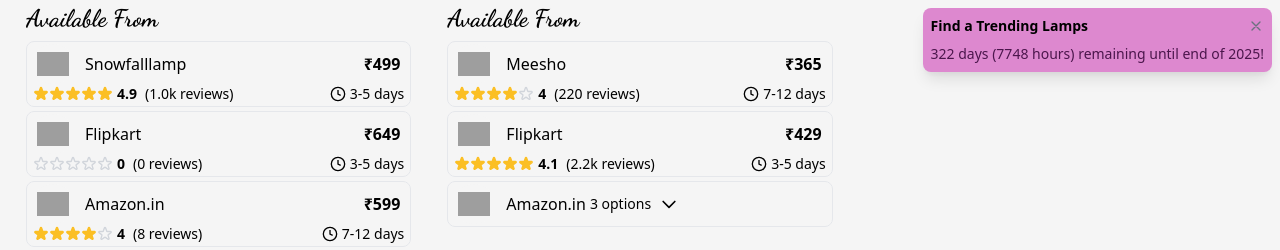
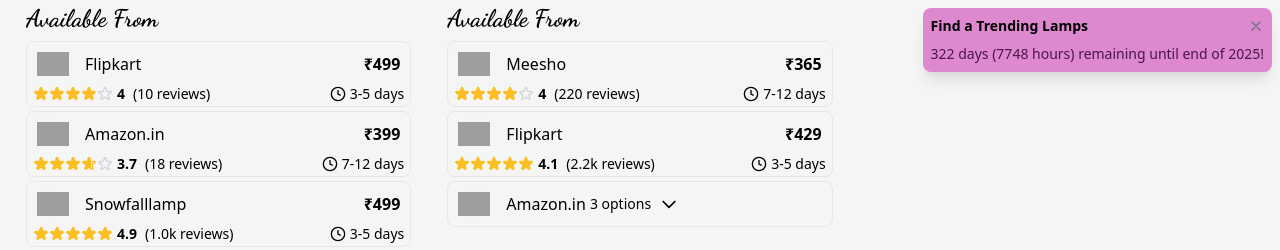
Before and after one commit to LampsGotoFindsShop/lampsforyours, a plain HTML site: page index.html in a window 1280 px wide. Shown: the part 720-970 px from the top of the page. Drawn offline with nearby package versions, Linux system fonts and the light colour scheme; grey boxes are pictures that could not be loaded.

Commit message:
Update index.html

```diff
--- a/index.html
+++ b/index.html
@@ -543,7 +543,45 @@
                             { url: "https://cf.cjdropshipping.com/7d1da11b-2fb6-4027-a999-1a0f6bc70416.jpg?x-oss-process=image/format,webp,image/resize,m_fill,m_pad,w_800,h_800", alt: "" }
                         ],
                         affiliateLinks: [
+
                         {
+                            name: "Flipkart",
+                            logo: "https://seeklogo.com/images/F/flipkart-logo-F2525E4DDE-seeklogo.com.png",
+                            url: "https://fktr.in/j8dZiKM",
+                            price: "₹499",
+                            coupon: {
+                                code: "",
+                                discount: ""
+                            },
+                            rating: {
+                                score: 4,
+                                totalReviews: 10
+                            },
+                            delivery: {
+                                type: "Standard",
+                                estimatedDays: "3-5 days",
+                                isFree: true
+                            }
+                        },
+                        {
+                            name: "Amazon.in",
+                            logo: "https://upload.wikimedia.org/wikipedia/commons/4/4a/Amazon_icon.svg",
+                            url: "https://amzn.to/4hwgewq",
+                            price: "₹399",
+                            coupon: {
+                                code: "",
+                                discount: ""
+                            },
+                            rating: {
+                                score: 3.7,
+                                totalReviews: 18
+                            },
+                            delivery: {
+                                type: "Standard",
+                                estimatedDays: "7-12 days",
+                                isFree: true
+                            }
+                        },{
                             name: "Snowfalllamp",
                             logo: "https://m.media-amazon.com/images/X/bxt1/M/sbxt1BPWH6LnL98._SL160_QL95_FMwebp_.png",
                             url: "https://www.smartbiz.in/Snowfalllamp",
@@ -559,44 +597,6 @@
                             delivery: {
                                 type: "Standard",
                                 estimatedDays: "3-5 days",
-                                isFree: true
-                            }
-                        },
-                        {
-                            name: "Flipkart",
-                            logo: "https://seeklogo.com/images/F/flipkart-logo-F2525E4DDE-seeklogo.com.png",
-                            url: "https://fktr.in/fVATf6d",
-                            price: "₹649",
-                            coupon: {
-                                code: "",
-                                discount: ""
-                            },
-                            rating: {
-                                score: 0,
-                                totalReviews: 0
-                            },
-                            delivery: {
-                                type: "Standard",
-                                estimatedDays: "3-5 days",
-                                isFree: true
-                            }
-                        },
-                        {
-                            name: "Amazon.in",
-                            logo: "https://upload.wikimedia.org/wikipedia/commons/4/4a/Amazon_icon.svg",
-                            url: "https://amzn.to/3WOrj3o",
-                            price: "₹599",
-                            coupon: {
-                                code: "",
-                                discount: ""
-                            },
-                            rating: {
-                                score: 4.0,
-                                totalReviews: 8
-                            },
-                            delivery: {
-                                type: "Standard",
-                                estimatedDays: "7-12 days",
                                 isFree: true
                             }
                         }
```
